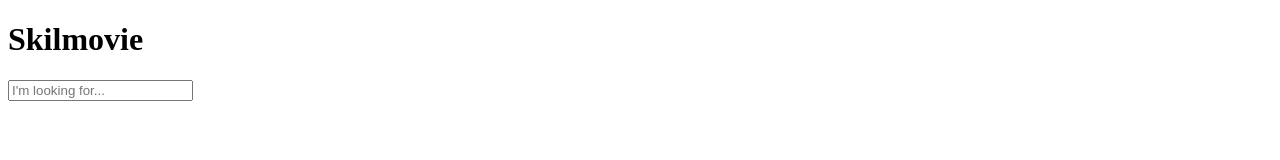
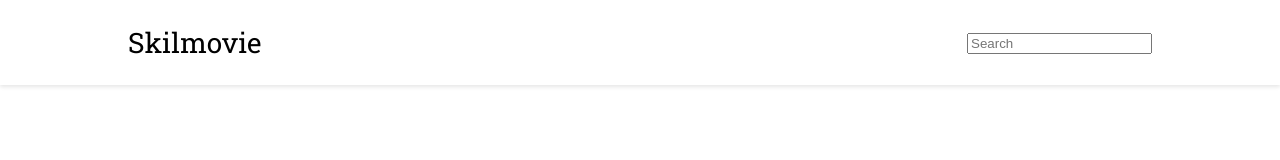
Before and after one commit to ghufran919/Technical-Project-Assignment-3, a plain HTML site: page index.html in a window 1280 px wide. Drawn offline with Linux system fonts and the light colour scheme.

Commit message:
navbar pt.2

```diff
--- a/index.html
+++ b/index.html
@@ -5,6 +5,7 @@
     <meta http-equiv="X-UA-Compatible" content="IE=edge">
     <meta name="viewport" content="width=device-width, initial-scale=1.0">
     <title>Skilmovie</title>
+    <link rel="stylesheet" href="style.css">
 </head>
 <body>
     <!--
@@ -28,7 +29,7 @@
         <div class="navbar-actions">
 
             <form action="#" class="navbar-form">
-              <input type="text" name="search" placeholder="I'm looking for..." class="navbar-form-search">
+              <input type="text" name="search" placeholder="Search" class="navbar-form-search">
 
 </body>
 </html>
--- /dev/null
+++ b/style.css
@@ -0,0 +1,34 @@
+@import url(https://fonts.googleapis.com/css2?family=Roboto+Slab&display=swap);
+
+:root {
+    --darkGray: #2d3748;
+    --gray: #4a5568;
+    --grayLight: #f7fafc;
+    --primary: #6b46c1;
+  }
+
+body{
+    box-sizing: border-box;
+    padding: 0;
+    margin: 0;
+    font-family: 'Roboto Slab', serif;
+}
+
+.navbar {
+  background: white;
+  height: 85px;
+  display: flex;
+  padding: 0 10%;
+  align-items: center;
+  justify-content: space-between;
+  box-shadow: 0 2px 4px 0 rgba(1, 1, 1, 0.1);
+}
+
+.navbar > h1 {
+  font-size: 28px;
+  font-weight: 300;
+}
+
+.navbar-form-search {
+    height: fit-content;
+}
```
